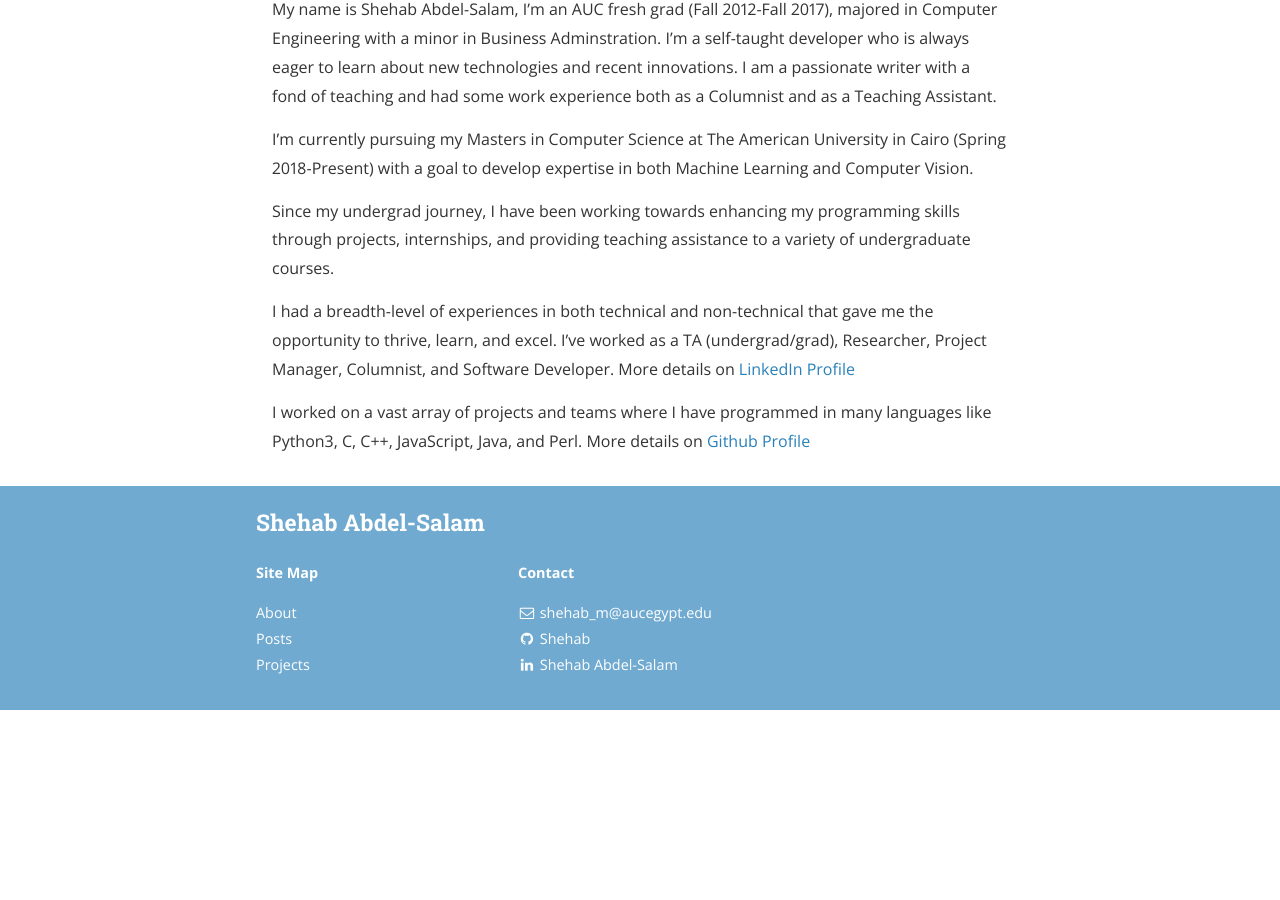
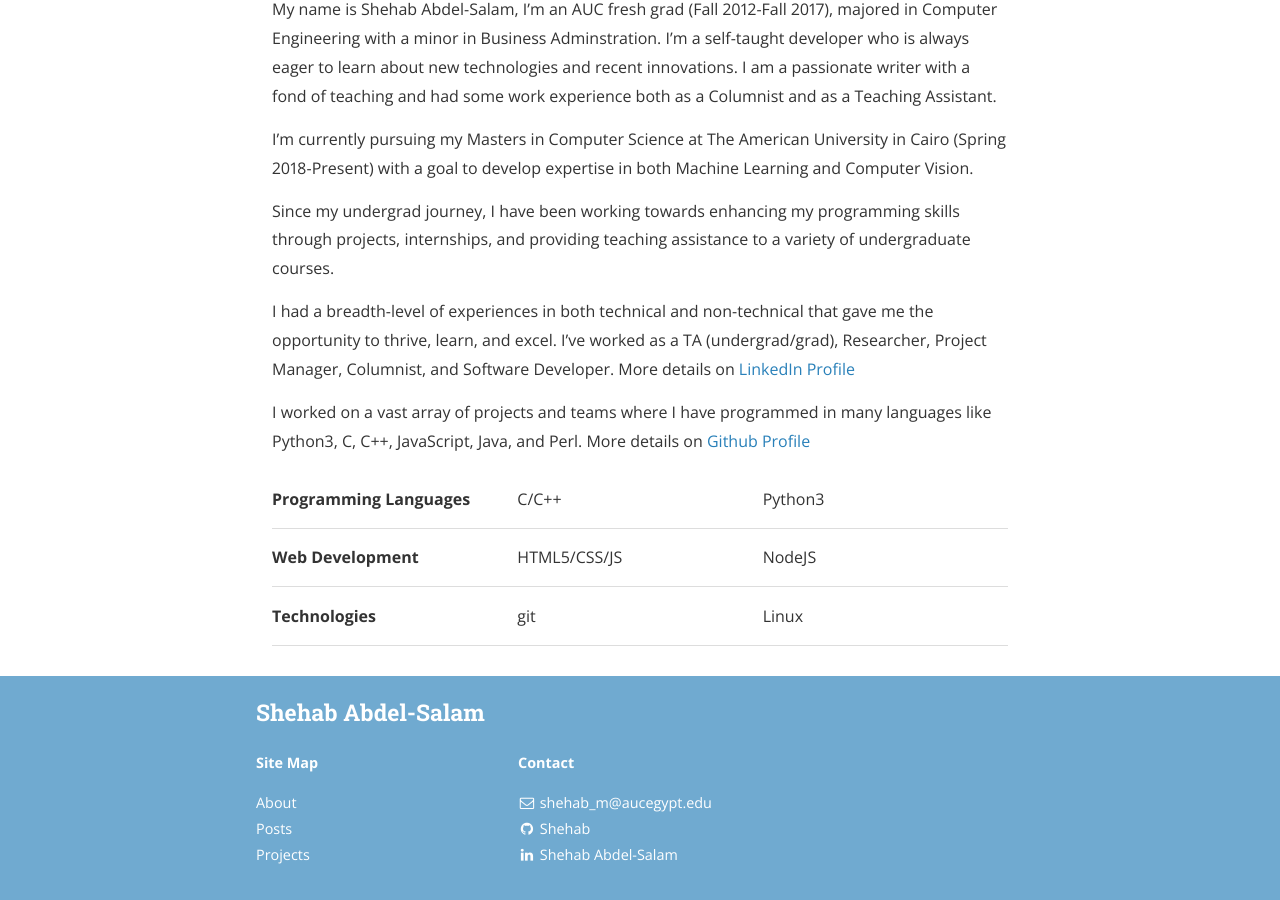
Before and after one commit to ShehabCE/shehabce.github.io, a Jekyll site: the page built from about.md, in a window 1280 px wide and 900 px high, scrolled down 655 px. Built offline with Jekyll 4.4.1, drawn with Linux system fonts in a browser that asks for light colours; nearby versions of some CDN libraries; a style sheet for code colours, icons or effects is not loaded; before the commit the page ends 1365 px from its top, so only the background shows below that.

Commit message:
added table in about page

```diff
--- a/about.md
+++ b/about.md
@@ -18,5 +18,18 @@ More details on [LinkedIn Profile][linkedin]
 I worked on a vast array of projects and teams where I have programmed in many languages like Python3, C, C++, JavaScript, Java, and Perl.
 More details on [Github Profile][github]
 
+
+<table cellspacing="0" cellpadding="0">
+  <tr>
+    <td><strong>Programming Languages</strong></td><td>C/C++</td><td>Python3</td>
+  </tr>
+  <tr>
+    <td><strong>Web Development</strong></td><td>HTML5/CSS/JS</td><td>NodeJS</td>
+  </tr>
+  <tr>
+    <td><strong>Technologies</strong></td><td>git</td><td>Linux</td>
+  </tr>
+</table>
+
 [linkedin]: https://www.linkedin.com/in/shehab-abdel-salam-0a12ab97/
 [github]: https://github.com/ShehabMMohamed
--- a/projects.html
+++ b/projects.html
@@ -29,7 +29,7 @@ permalink: /projects/
   <h2><img src="/assets/projects/SynchroCity.png" width="75px" height="75px"> Synchro City [2017]</h2>
   <span>
   </span>
-  <p><emp>Developed by a team of 2.</emp></p>
+  <p><emp>Developed by a team of 4.</emp></p>
 </div>
 
 <hr>
```
